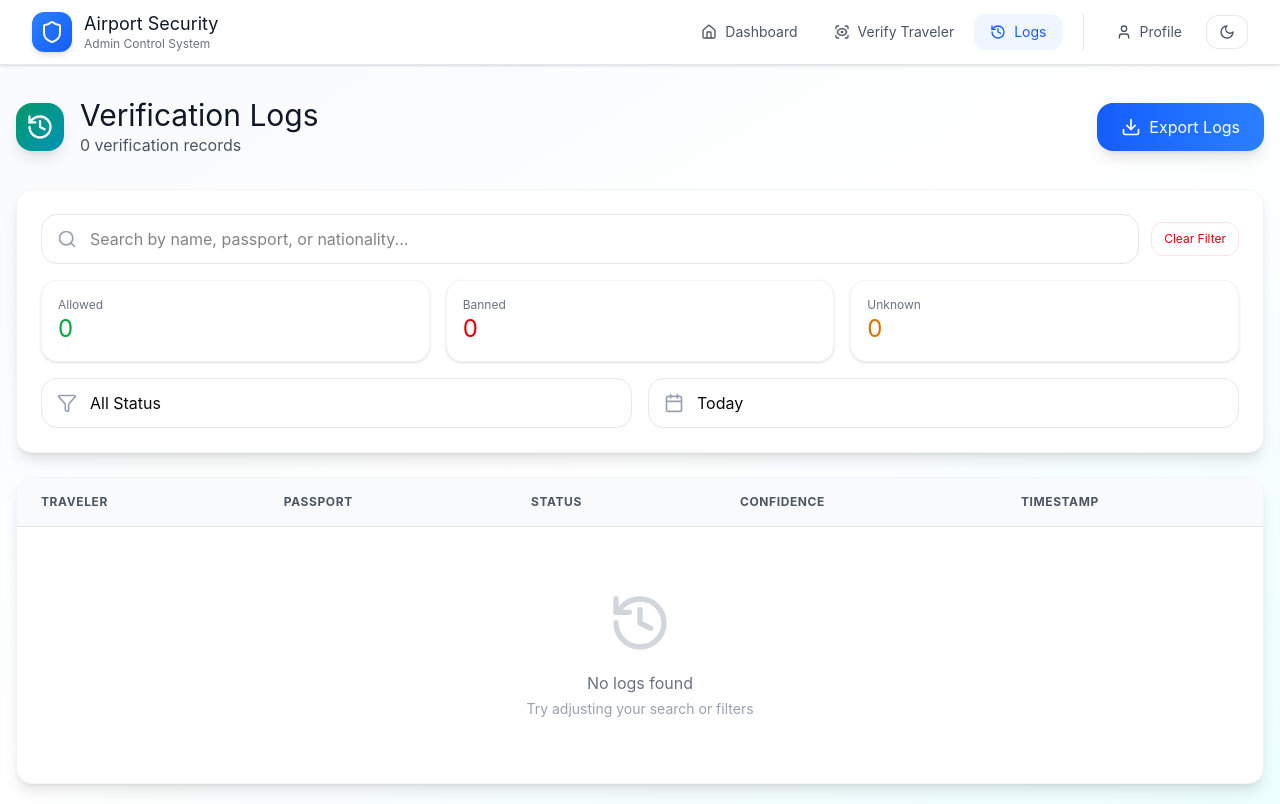
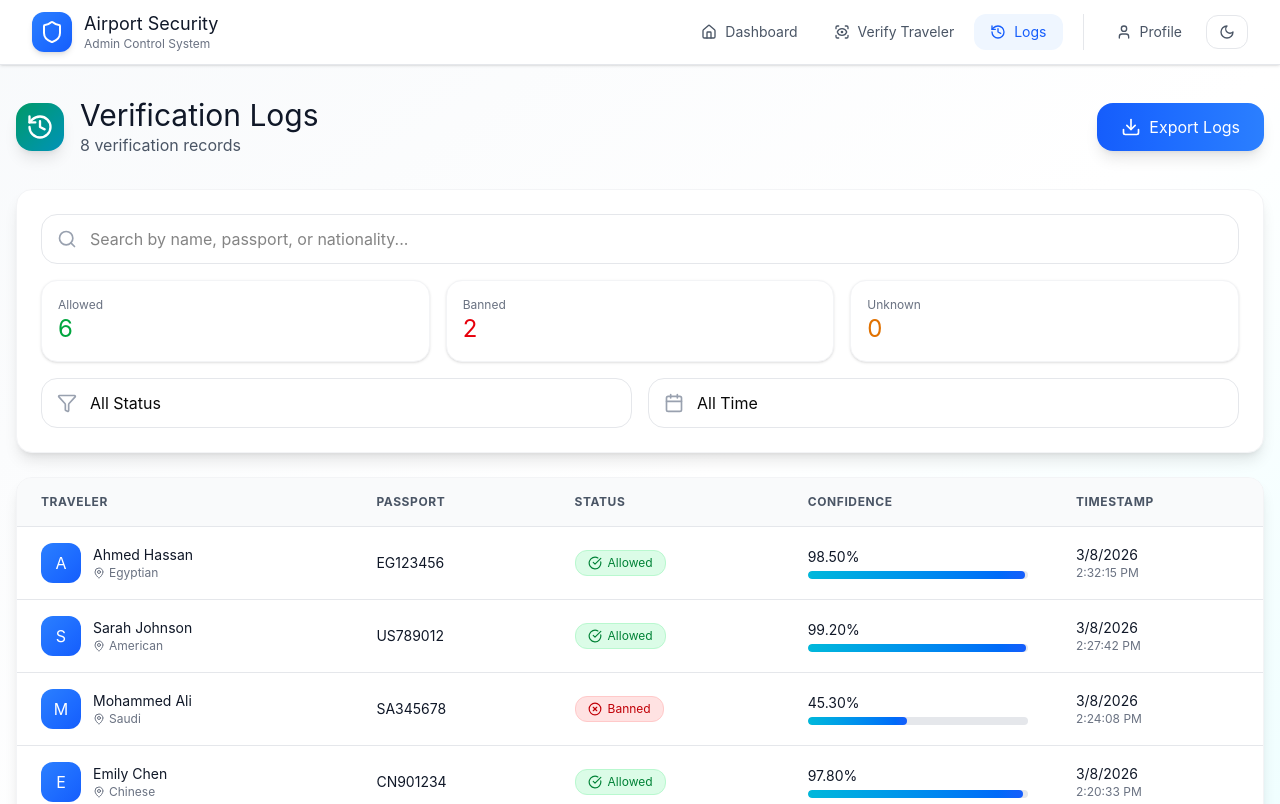
Before and after one commit to MohamedOsama5113/Airport-System, a React (Vite) app: page /admin/logs in a window 1280 px wide. Shown: the top 804 px of the page. Built offline with nearby package versions, Linux system fonts and the light colour scheme.

Commit message:
fix: change default date filter from 'today' to 'all' in VerificationLogs component

```diff
--- a/src/components/VerificationLogs.tsx
+++ b/src/components/VerificationLogs.tsx
@@ -7,7 +7,7 @@ import { getLogs, VerificationLog } from '../utils/mockStorage';
 export function VerificationLogs() {
   const [searchQuery, setSearchQuery] = useState('');
   const [statusFilter, setStatusFilter] = useState<'all' | 'Allowed' | 'Banned' | 'Unknown'>('all');
-  const [dateFilter, setDateFilter] = useState('today');
+  const [dateFilter, setDateFilter] = useState('all');
   const [currentPage, setCurrentPage] = useState(1);
   const itemsPerPage = 5;
 
```
